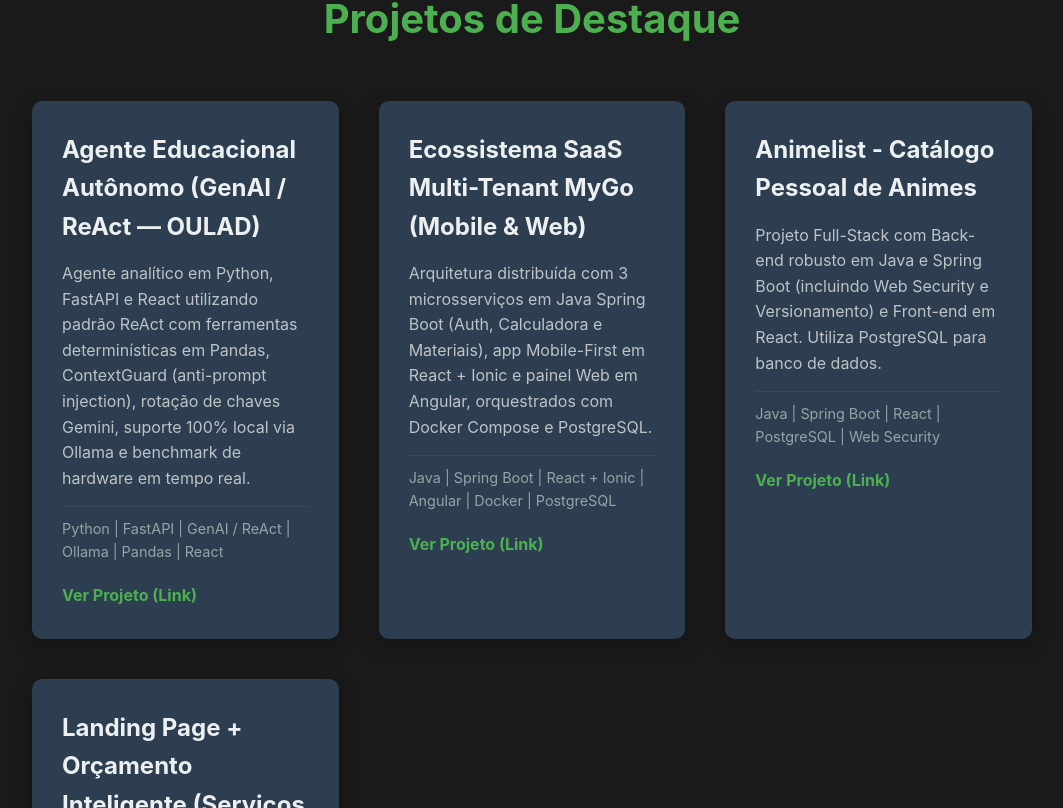
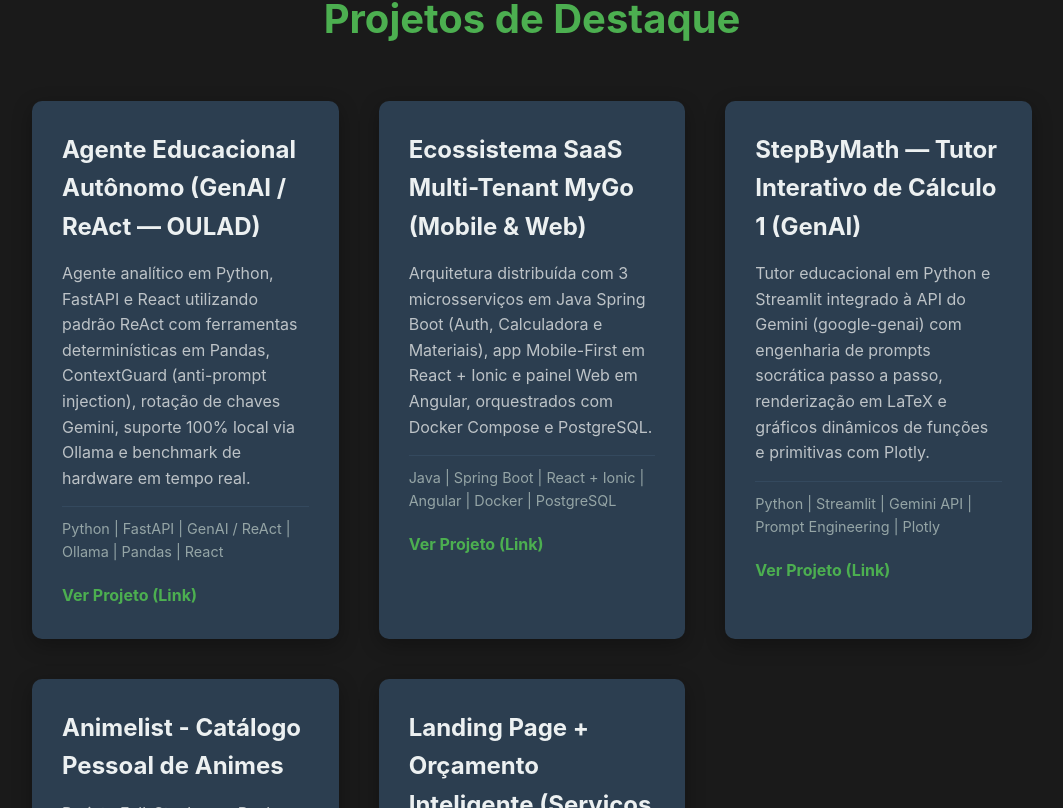
Before and after one commit to AadrielL/MeuPortifolio, a React (Create React App) app: page / in a window 1280 px wide. Shown: the part 1772-2580 px from the top of the page, without its empty margins (108-1171 px from the left). Built offline with nearby package versions, Linux system fonts and the light colour scheme.

Commit message:
feat(projetos): adiciona StepByMath (Tutor de Calculo 1 com Gemini e Plotly)

```diff
--- a/src/sections/Projetos.tsx
+++ b/src/sections/Projetos.tsx
@@ -26,6 +26,13 @@ const projectData: Project[] = [
         link: 'https://github.com/AadrielL/mobile-mygo',
         tech: ['Java', 'Spring Boot', 'React + Ionic', 'Angular', 'Docker', 'PostgreSQL'],
         direction: 'right'
+    },
+    {
+        title: 'StepByMath — Tutor Interativo de Cálculo 1 (GenAI)',
+        description: 'Tutor educacional em Python e Streamlit integrado à API do Gemini (google-genai) com engenharia de prompts socrática passo a passo, renderização em LaTeX e gráficos dinâmicos de funções e primitivas com Plotly.',
+        link: 'https://github.com/AadrielL/stepbymath',
+        tech: ['Python', 'Streamlit', 'Gemini API', 'Prompt Engineering', 'Plotly'],
+        direction: 'left'
     },
     {
         title: 'Animelist - Catálogo Pessoal de Animes',
```
